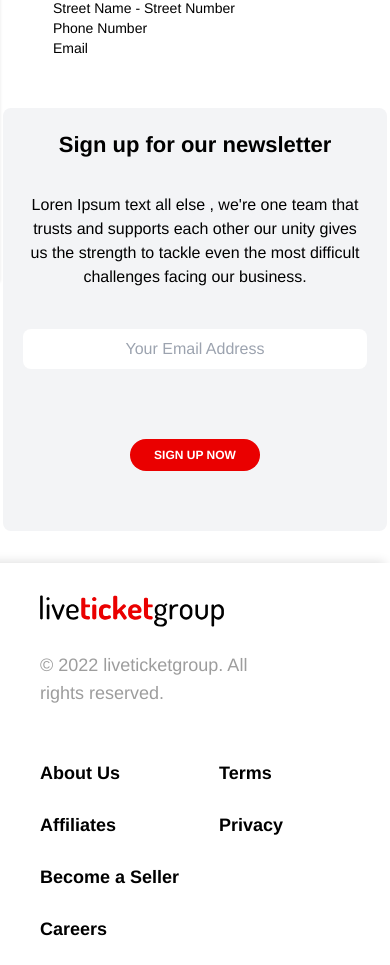
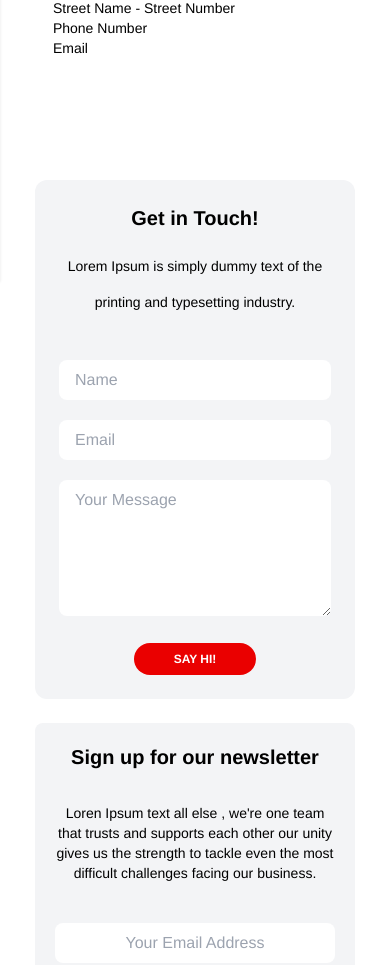
Before and after one commit to DeepInfynno/ltg, a Next.js app: page /contact in a window 390 px wide. Shown: the part 563-1528 px from the top of the page. Built offline with nearby package versions, Linux system fonts and the light colour scheme; what @material-tailwind/react would draw is missing.

Commit message:
affiliate and contact page changes

```diff
--- a/components/Newsletter.tsx
+++ b/components/Newsletter.tsx
@@ -2,12 +2,12 @@ import Button from "./form/Button";
 
 const Newsletter = () => {
   return (
-    <div className="max-w-[280px] mx-auto xs:max-w-sm sm:max-w-xl md:max-w-xl lg:max-w-3xl xl:max-w-4xl 2xl:max-w-[1364px] w-full">
+    <div className="w-full max-w-[280px] xs:max-w-xs sm:max-w-sm md:max-w-xl lg:max-w-3xl xl:max-w-4xl 2xl:max-w-[1364px] mx-auto">
       <div className="bg-gray-100 md:my-[88px] my-[32px] rounded-lg md:p-16 p-5 text-center">
-        <h3 className="md:text-3xl text-[22px] font-semibold">
+        <h3 className="2xl:text-4xl xl:text-3xl md:text-2xl text-xl font-semibold">
           Sign up for our newsletter
         </h3>
-        <p className="max-w-2xl mx-auto py-8 text-base">
+        <p className="max-w-2xl mx-auto py-8 2xl:text-xl xl:text-lg md:text-base text-sm">
           Loren Ipsum text all else , we&apos;re one team that trusts and
           supports each other our unity gives us the strength to tackle even the
           most difficult challenges facing our business.
--- a/pages/affiliates.tsx
+++ b/pages/affiliates.tsx
@@ -1,5 +1,5 @@
 import { NextPageWithLayout } from "./_app";
-import { ContactForm, Layout } from "@components/layouts";
+import { Layout } from "@components/layouts";
 import { useState } from "react";
 import SliderComponent from "@components/Slider";
 import Image from "next/image";
@@ -10,6 +10,7 @@ import Button from "@components/form/Button";
 import Meta from "@components/Meta";
 import OgImage from "../assets/images/logo-1.svg";
 import Link from "next/link";
+import Newsletter from "@components/Newsletter";
 
 const believesData = [
   {
@@ -282,7 +283,7 @@ const Affiliate: NextPageWithLayout = () => {
             </div>
           </div>
           <div className="max-w-[280px] xs:max-w-xs sm:max-w-sm md:max-w-xl lg:max-w-3xl xl:max-w-4xl 2xl:max-w-[1364px] w-full">
-            <ContactForm />
+            <Newsletter />
           </div>
         </section>
         <div className="absolute bottom-[-80px] -z-10 right-0 h-[1450px]">
--- a/pages/contact.tsx
+++ b/pages/contact.tsx
@@ -1,4 +1,4 @@
-import { Layout } from "@components/layouts";
+import { ContactForm, Layout } from "@components/layouts";
 import Meta from "@components/Meta";
 import Offices from "@components/Offices";
 import { NextPageWithLayout } from "./_app";
@@ -8,16 +8,21 @@ import Newsletter from "@components/Newsletter";
 const Contact: NextPageWithLayout = () => {
   return (
     <>
-      {/* <Meta
+      <Meta
         title={"Contact"}
         description={"Lorem, ipsum dolor sit amet consectetur"}
         og_title={"Contact"}
         og_description={"Lorem, ipsum dolor sit amet consectetur"}
         og_image={OgImage}
-      /> */}
+      />
       <div className="relative mt-[84px] w-full max-w-[1920px] mx-auto overflow-hidden flex flex-col gap-4">
-        <Offices />
-        <Newsletter />
+        <div className="mb-10" >
+          <Offices />
+        </div>
+        <ContactForm />
+        <div className="-mt-[88px] 2xl:-mt-[56px]">
+          <Newsletter />
+        </div>
       </div>
     </>
   );
```
